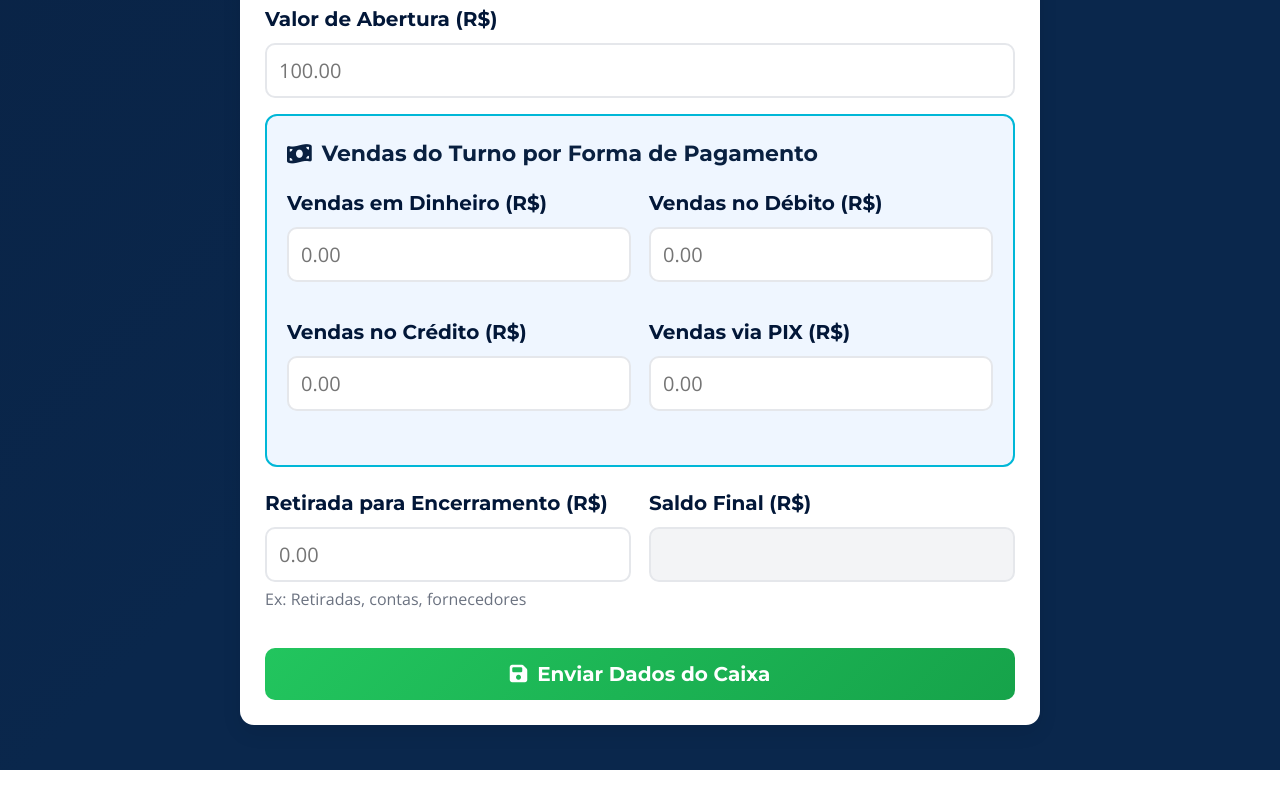
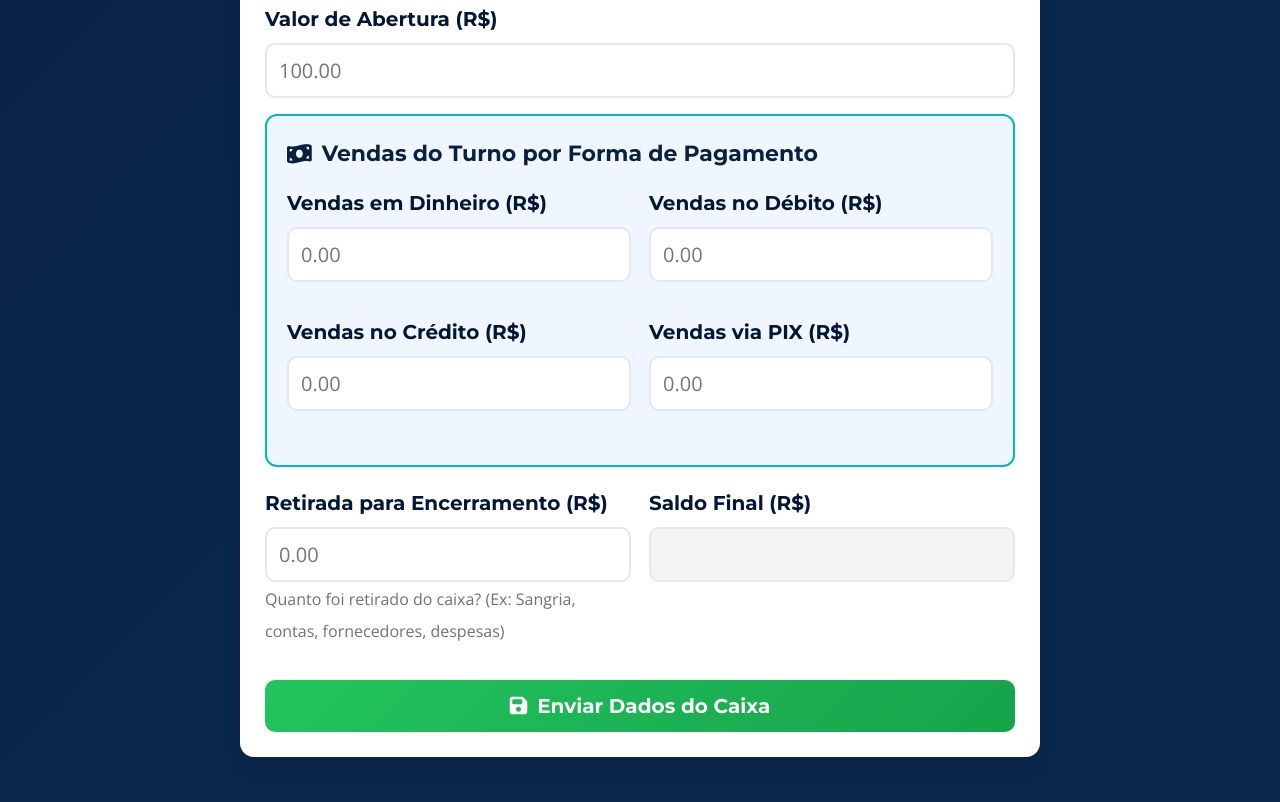
Before and after one commit to lanchoneteresumo/caixa, a plain HTML site: page index.html in a window 1280 px wide. Shown: the part 1072-1874 px from the top of the page. Before the commit the page ends 1842 px from the top, so only its background shows below. Drawn offline with nearby package versions, Linux system fonts and the light colour scheme.

Commit message:
Update index.html

```diff
--- a/index.html
+++ b/index.html
@@ -131,7 +131,7 @@ body{font-family:'Open Sans',sans-serif;background:linear-gradient(135deg,var(--
       <div class="form-group">
         <label class="form-label">Retirada para Encerramento (R$)</label>
         <input id="retirada" type="text" class="form-input" placeholder="0.00"/>
-        <small style="color:#6B7280;font-size:16px">Ex: Retiradas, contas, fornecedores</small>
+        <small style="color:#6B7280;font-size:16px">Quanto foi retirado do caixa? (Ex: Sangria, contas, fornecedores, despesas)</small>
       </div>
       <div class="form-group">
         <label class="form-label">Saldo Final (R$)</label>
```
